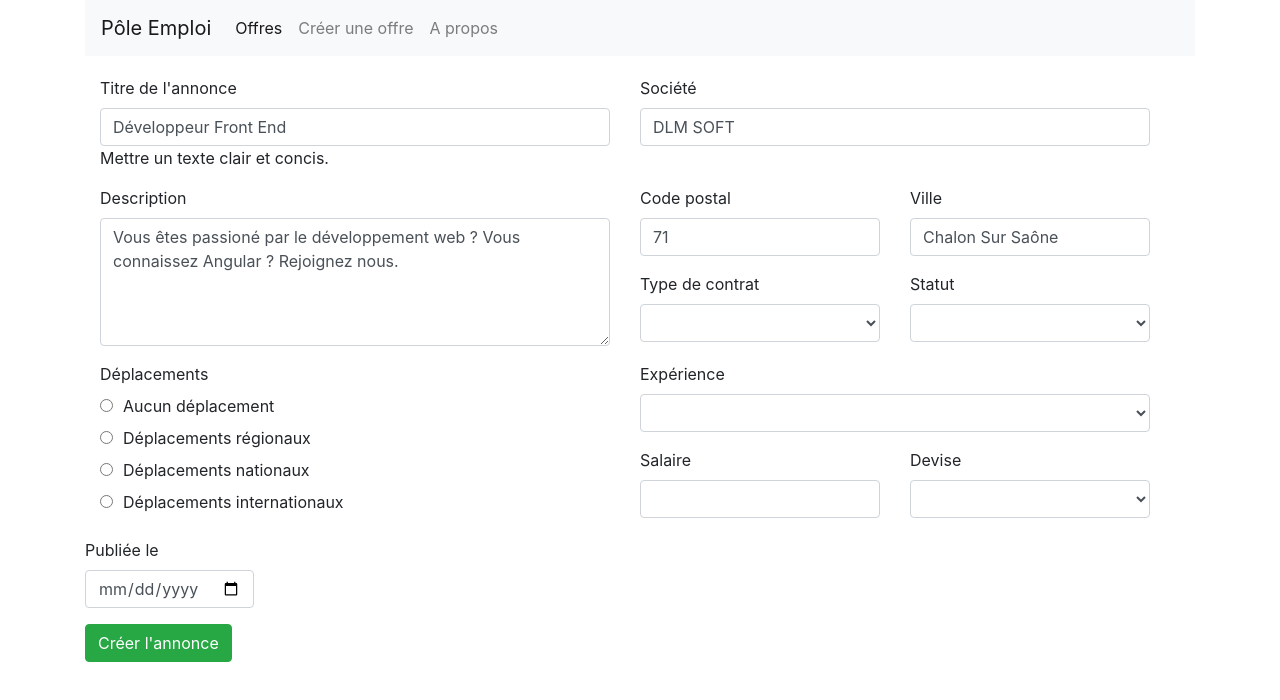
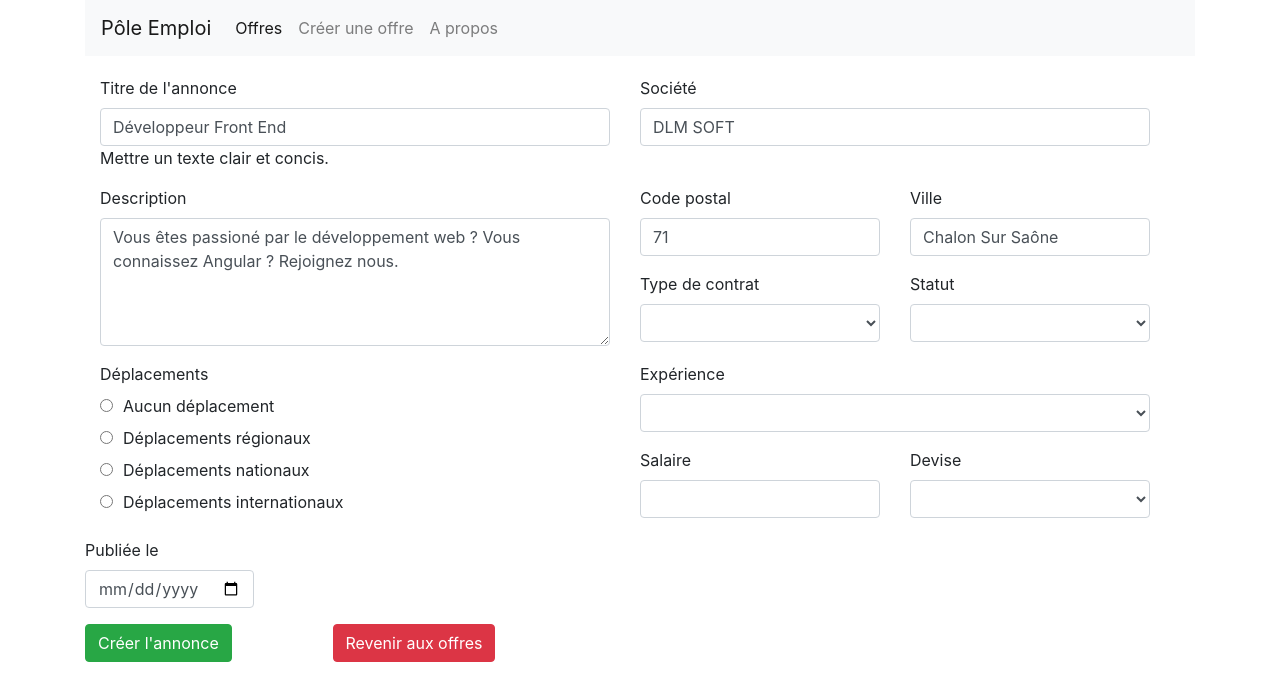
Before and after one commit to sylvainonweb/AngularJsJobs, an Angular app: page /jobs/add in a window 1280 px wide. Shown: the top 700 px of the page. Built offline with nearby package versions, Linux system fonts and the light colour scheme.

Commit message:
Gestion du retour aux offres (plutot que de créer une offre)

```diff
--- a/src/app/job-add-form/job-add-form.component.html
+++ b/src/app/job-add-form/job-add-form.component.html
@@ -120,9 +120,18 @@
                 <input type="date" name="startdate" formControlName="startdate" class="form-control" >
             </div>
         </div>
-        <div class="row col-md-6">
-            <div class=" form-group">
-                <button type="submit" class="btn btn-success btn-raised">Créer l'annonce</button>
+        <div class="col-md-6">
+            <div class="row">
+                <div class="row col-md-6">
+                    <div class=" form-group">
+                        <button type="submit" class="btn btn-success btn-raised">Créer l'annonce</button>
+                    </div>
+                </div>
+                <div class="row col-md-6">
+                    <div class=" form-group">
+                        <button type="button" (click)="returnToJobs()" class="btn btn-danger btn-raised">Revenir aux offres</button>
+                    </div>
+                </div>
             </div>
         </div>
     </form>
--- a/src/app/job-add-form/job-add-form.component.ts
+++ b/src/app/job-add-form/job-add-form.component.ts
@@ -71,6 +71,11 @@ export class JobAddFormComponent implements OnInit {
   createJob(jobData) {
     console.log('[job-add-form.component] [createJob]');
     this.jobService.addJob(jobData);
+    this.form.reset();
+  }
+
+  returnToJobs() {
+    console.log('[job-add-form.component] [returnToJobs]');
     this.router.navigate(['/jobs']);
   }
 }
--- a/src/app/job-list/job-list.component.html
+++ b/src/app/job-list/job-list.component.html
@@ -1,4 +1,5 @@
 
+<div>Actuellement, {{jobs.length}} offres d'emploi sur notre site</div>
 <div *ngFor="let job of jobs" class="card card-warning">
 
     <div class="card-header">
```
Also changed, not shown: 2 other files (tests, documents, lock files or other folders).
